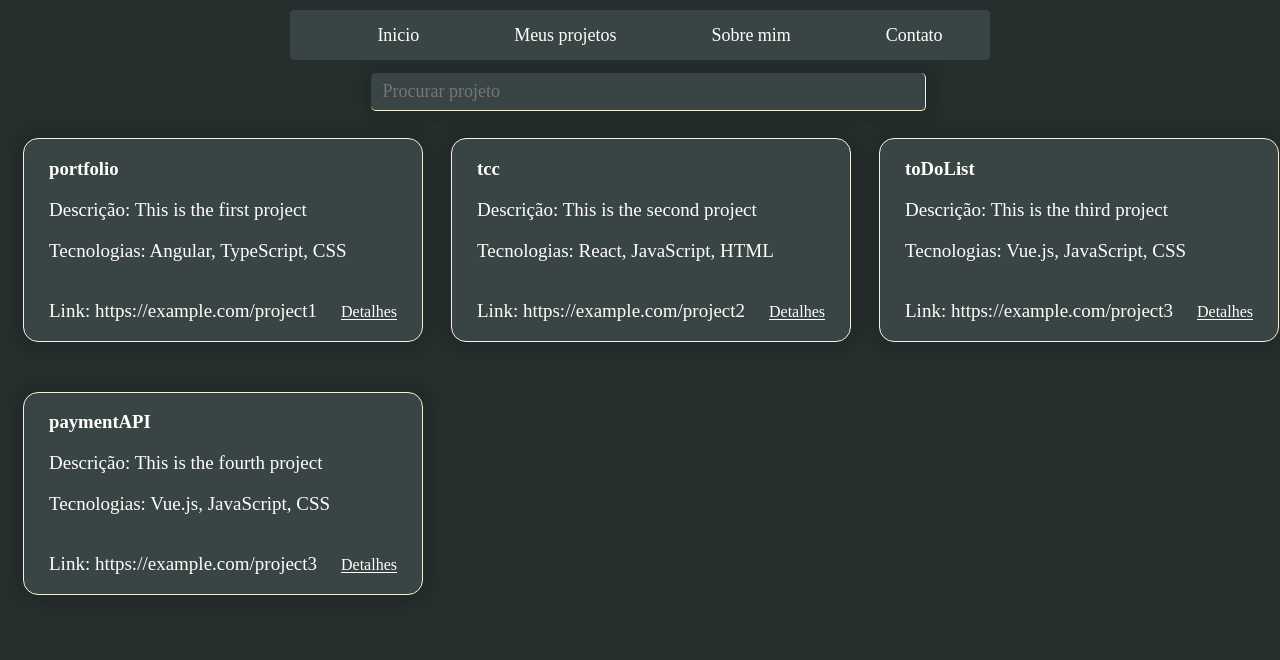
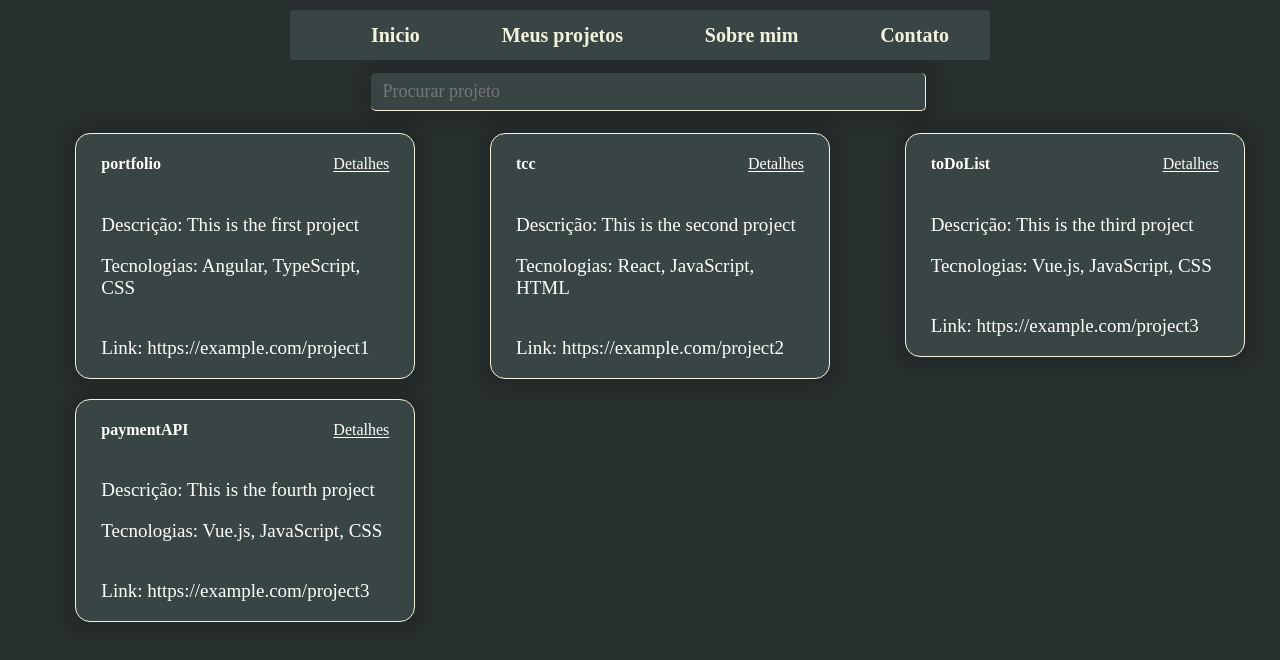
Before and after one commit to Felipe-gth/portfolio, an Angular app: page /projects in a window 1280 px wide. Shown: the top 660 px of the page. Built offline with nearby package versions, Linux system fonts and the light colour scheme.

Commit message:
Make some changes on navbar, projects, project styles and add start details component

```diff
--- a/src/app/navbar/navbar.component.css
+++ b/src/app/navbar/navbar.component.css
@@ -22,8 +22,9 @@
 
 li{
     list-style: none;
-    color: #fefefa;
-    font-size: 18px;
+    color: #f3f2dc;
+    font-size: 20px;
+    font-weight: 600;
 }
 
 a {
@@ -40,7 +41,7 @@ a::after {
     width: 0;
     height: 2px;
 
-    background: #fefefa;
+    background: #f3f2dc;
 
     transition: 0.2s ease;
     transform: translateX(-50%);
--- a/src/app/projects/components/project/project.component.css
+++ b/src/app/projects/components/project/project.component.css
@@ -2,7 +2,7 @@
     background-color: #394545;
     border-radius: 15px;
     border: 1px solid #f3f2dc;
-    width: 400px;
+    width: 340px;
     height: border-box;
     color: #fefefa;
     display: flex;
@@ -11,6 +11,14 @@
     padding: 0px 25px 0px 25px;
     box-shadow: 0px 0px 12px 10px #0000001a;
     box-sizing: border-box;
+}
+
+.project-title {
+    display: flex;
+    flex-direction: row;
+    justify-content: space-between;
+    align-items: center;
+    padding: 0px;
 }
 
 p {
@@ -32,11 +40,3 @@ a:hover {
     text-decoration: underline 1px solid #fefefa;
     text-underline-offset: 2px;
 }
-
-.project-links {
-    display: flex;
-    flex-direction: row;
-    justify-content: space-between;
-    gap: 16px;
-    align-items: baseline;
-}
--- a/src/app/projects/components/project/project.component.html
+++ b/src/app/projects/components/project/project.component.html
@@ -1,12 +1,13 @@
-<div class="project">
-    <section class="project-info">
-        <h1>{{ project.title }}</h1>
+<section class="project">
+    <article>
+        <div class="project-title">
+            <h1>{{ project.title }}</h1>
+            <a id="a-Details" [routerLink]="['/projects', project.id]">Detalhes</a>
+        </div>
+
         <p>Descrição: {{ project.description }}</p>
         <p>Tecnologias: {{ project.technologies?.join(', ') }}</p>
-    </section>
+    </article>
 
-    <section class="project-links">
-        <p>Link: <a href="{{ project.link }}" target="_blank"> {{ project.link }}</a></p>
-        <a id="a-Details" [routerLink]="['/projects', project.id]">Detalhes</a>
-    </section>
-</div>
+    <p>Link: <a href="{{ project.link }}" target="_blank"> {{ project.link }}</a></p>
+</section>
--- a/src/app/projects/components/project/project.component.ts
+++ b/src/app/projects/components/project/project.component.ts
@@ -1,5 +1,5 @@
 import { Component, Input, OnInit } from '@angular/core';
-import { Project } from '../shared/models/project.model';
+import { Project } from '../../shared/models/project.model';
 
 @Component({
     selector: 'app-project',
--- a/src/app/projects/pages/details/details.component.html
+++ b/src/app/projects/pages/details/details.component.html
@@ -1 +1 @@
-<p>details works!</p>
+<h1>{{ project.title }}</h1>
--- a/src/app/projects/pages/projects/projects.component.css
+++ b/src/app/projects/pages/projects/projects.component.css
@@ -32,15 +32,11 @@ input::placeholder {
 }
 
 ul {
-    padding: 0px;
+    padding-top: 10px;
     margin: 50px 0px 0px 0px;
     list-style: none;
-
     display: grid;
-    grid-template-columns: repeat(auto-fit, minmax(400px, 1fr));
+    grid-template-columns: repeat(auto-fit, 340px);
+    justify-content: space-around;
     gap: 20px;
 }
-
-li {
-    padding: 15px;
-}
```
